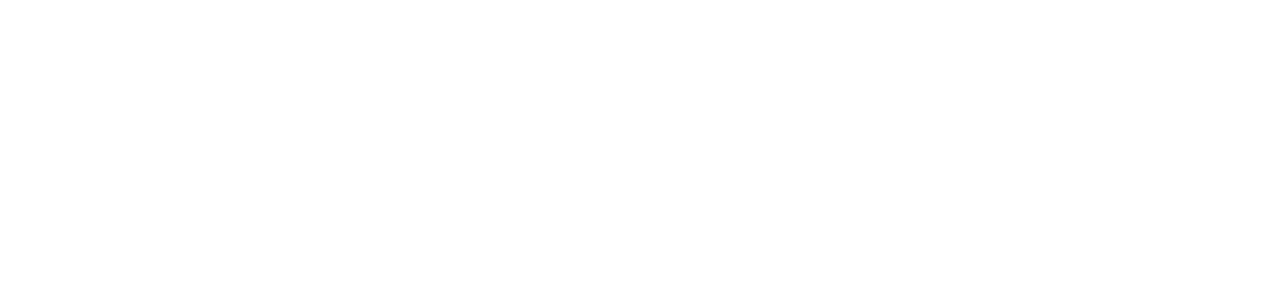
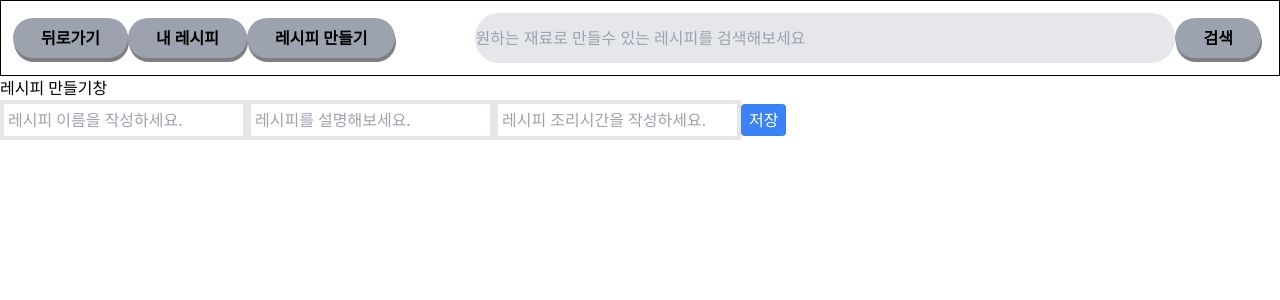
Before and after one commit to MkBaek0229/Recipe_Frontend-, a React (Vite) app: page /makerecipe in a window 1280 px wide. Before the commit this address had no page. Shown: the top 300 px of the page. Built offline with nearby package versions, Linux system fonts and the light colour scheme; the HTML template or start-up script is replaced by a standard one.

Commit message:
레시피 생성요청 성공

```diff
--- a/src/App.jsx
+++ b/src/App.jsx
@@ -1,9 +1,9 @@
 import { useState } from 'react'
 import Mainpage from './page/Mainpage'
 import { Route, Routes } from 'react-router-dom'
-import Recipe from './page/Recipe'
 import Refrigerator from './page/refrigerator'
-import Myrecipe from './page/Myrecipe'
+import Myrecipe from './page/Recipepage/Myrecipe'
+import MakeRecipe from './page/Recipepage/Makerecipe'
 
 function App() {
 
@@ -11,9 +11,10 @@
     <div className="App">
     <Routes>
       <Route path="/" element={<Mainpage />}></Route>
-      <Route path="/recipe" element={<Recipe />}></Route>
+      <Route path="/recipe" element={<Myrecipe />}></Route>
       <Route path="/myrecipe" element={<Myrecipe />}></Route>
       <Route path="/refrigerator" element={<Refrigerator />}></Route>
+      <Route path="/makerecipe" element={<MakeRecipe />}></Route>
     </Routes>
     </div>
   )
--- a/src/components/Recipepage/Headerbar.jsx
+++ b/src/components/Recipecomponents/Headerbar.jsx
@@ -9,7 +9,7 @@
     <div className="border border-solid border-black relative min-w-[100%] p-3 mx-auto">
         <Link to={'/'}><Menubutton name="뒤로가기"/></Link>
         <Link to={'/myrecipe'}><Menubutton name="내 레시피"/></Link>
-        <Menubutton name="레시피 만들기"/>
+        <Link to={'/makerecipe'}><Menubutton name="레시피 만들기"/></Link>
         <input className="rounded-3xl border-black bg-gray-200 w-[700px] h-[50px] ml-[80px]" type="text" placeholder="원하는 재료로 만들수 있는 레시피를 검색해보세요"/>
         <Menubutton name="검색"/>
     </div>
--- a/src/page/Recipe.jsx
+++ /dev/null
@@ -1,11 +0,0 @@
-import Headerbar from "../components/Recipepage/Headerbar";
-
-function Recipe() {
-    return (
-        <>
-        <Headerbar />
-        </>
-     );
-}
-
-export default Recipe;
--- /dev/null
+++ b/src/page/Recipepage/MakeRecipe.jsx
@@ -0,0 +1,88 @@
+import { useState } from "react";
+import Headerbar from "../../components/Recipecomponents/Headerbar";
+import axios from "axios";
+
+function MakeRecipe() {
+    const [Field, setField] = useState("");
+    const [description, setdescription] = useState("");
+    const [cooking_time, setcooking_time] = useState("");
+    const [Rlist, setRlist] = useState([]);
+
+    const getList = () => {
+        axios.get("https://recipe-backend.fly.dev/api/v1/recipes")
+        .then((response) => {
+            setRlist(response.data.data);
+            console.log(response.data.data);
+        })
+        .catch((error) => {
+            console.log(error);
+        });
+    }
+
+    const addList = () => {
+        axios.post("https://recipe-backend.fly.dev/api/v1/recipes", {Field , description, cooking_time})
+        .then(() => {
+            getList();
+            setField("");
+            setdescription("")
+            setcooking_time("")
+        })
+        .catch((error) => {
+            console.log(error);
+        });
+    }
+
+    const onFieldChange = (e) => {
+        setField(e.target.value);
+    };
+
+    const onDescription = (e) => {
+        setdescription(e.target.value);
+    };
+
+    const onCooking_time = (e) => {
+        setcooking_time(e.target.value);
+    };
+
+    const onSubmit = (e) => {
+        e.preventDefault();
+        addList();
+      };
+    return (
+        <>
+        <Headerbar />
+        <h1>레시피 만들기창</h1>
+        <form onSubmit={onSubmit}>
+        <input
+            placeholder="레시피 이름을 작성하세요."
+            type="text"
+            value={Field}
+            onChange={onFieldChange}
+            className="mb-2 p-1 border border-4"
+        ></input>
+         <input
+            placeholder="레시피를 설명해보세요."
+            type="text"
+            value={description}
+            onChange={onDescription}
+            className="mb-2 p-1 border border-4"
+        ></input>
+         <input
+            placeholder="레시피 조리시간을 작성하세요."
+            type="text"
+            value={cooking_time}
+            onChange={onCooking_time}
+            className="mb-2 p-1 border border-4"
+        ></input>
+         <button
+          type="submit"
+          className="bg-blue-500 text-white px-2 py-1 rounded"
+        >
+          저장
+        </button>
+        </form>
+        </>
+    );
+}
+
+export default MakeRecipe;
--- a/src/page/Myrecipe.jsx
+++ b/src/page/Recipepage/Myrecipe.jsx
@@ -1,7 +1,6 @@
 import { useEffect , useState} from "react";
 import React from "react";
-import BodyContainer from "../components/Recipepage/BodyContainer";
-import Headerbar from "../components/Recipepage/Headerbar";
+import Headerbar from "../../components/Recipecomponents/Headerbar";
 import axios from "axios";
 
 function Myrecipe() {
@@ -30,7 +29,7 @@
                     </h1>
                 ))}
 
-            <BodyContainer />
+
 
         </div>
     );
```
Also changed, not shown: src/components/Recipecomponents/Inputbox.jsx (added, +7 -0 lines), src/components/Recipecomponents/BodyContainer.jsx (renamed from src/components/Recipepage/BodyContainer.jsx), src/components/Recipecomponents/Masonry.jsx (renamed from src/components/Recipepage/Masonry.jsx).
